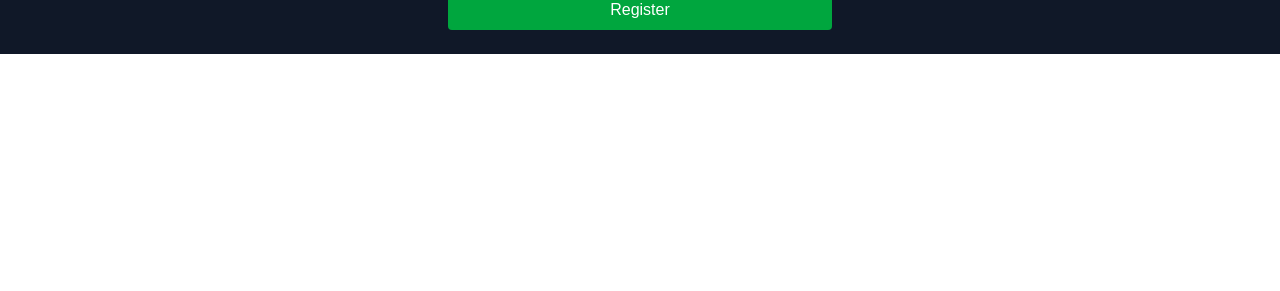
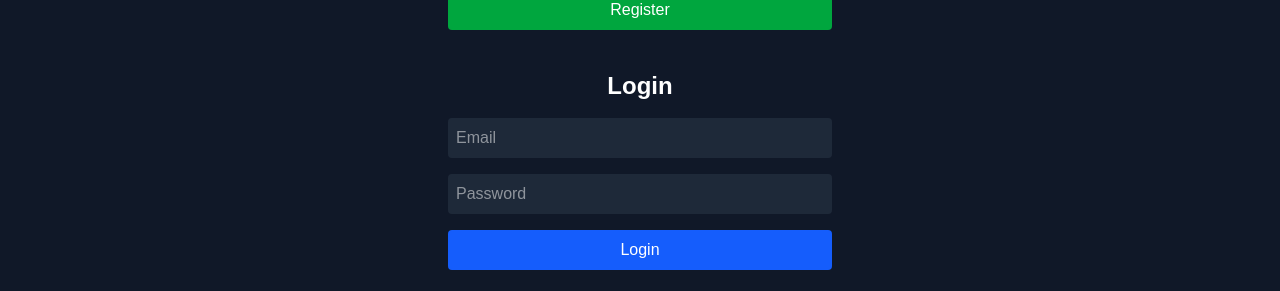
Before and after one commit to ajaykumar-21/task-manager-app, a Next.js app: page / in a window 1280 px wide. Shown: the part 901-1192 px from the top of the page. Before the commit the page ends 955 px from the top, so only its background shows below. Built offline with nearby package versions, Linux system fonts and the light colour scheme; no server answers; the database is empty.

Commit message:
Implement Login component with Firebase Auth

```diff
--- a/src/app/page.js
+++ b/src/app/page.js
@@ -7,6 +7,7 @@ import TaskForm from "@/components/TaskForm";
 import TaskColumn from "@/components/TaskColumn";
 import useTasks from "../hooks/useTasks";
 import Register from "@/components/Register";
+import Login from "@/components/Login";
 
 export default function Home() {
   const { tasks, addTask, deleteTask, moveTask } = useTasks();
@@ -60,6 +61,7 @@ export default function Home() {
             Create Your Account
           </h2>
           <Register />
+          <Login />
         </div>
       </div>
     </div>
--- /dev/null
+++ b/src/components/Login.js
@@ -0,0 +1,47 @@
+"use client";
+import { useState } from "react";
+import { auth } from "@/lib/firebase";
+import { signInWithEmailAndPassword } from "firebase/auth";
+
+export default function Login() {
+  const [email, setEmail] = useState("");
+  const [password, setPassword] = useState("");
+
+  const handleLogin = async (e) => {
+    e.preventDefault();
+    try {
+      await signInWithEmailAndPassword(auth, email, password);
+      alert("✅ Logged in successfully");
+    } catch (error) {
+      alert(`❌ Login error: ${error.message}`);
+    }
+  };
+
+  return (
+    <form onSubmit={handleLogin} className="space-y-4 max-w-sm mx-auto mt-10">
+      <h2 className="text-2xl font-bold text-center">Login</h2>
+      <input
+        className="w-full p-2 rounded bg-gray-800 text-white"
+        type="email"
+        placeholder="Email"
+        value={email}
+        onChange={(e) => setEmail(e.target.value)}
+        required
+      />
+      <input
+        className="w-full p-2 rounded bg-gray-800 text-white"
+        type="password"
+        placeholder="Password"
+        value={password}
+        onChange={(e) => setPassword(e.target.value)}
+        required
+      />
+      <button
+        className="w-full p-2 bg-blue-600 text-white rounded hover:bg-blue-500"
+        type="submit"
+      >
+        Login
+      </button>
+    </form>
+  );
+}
```
